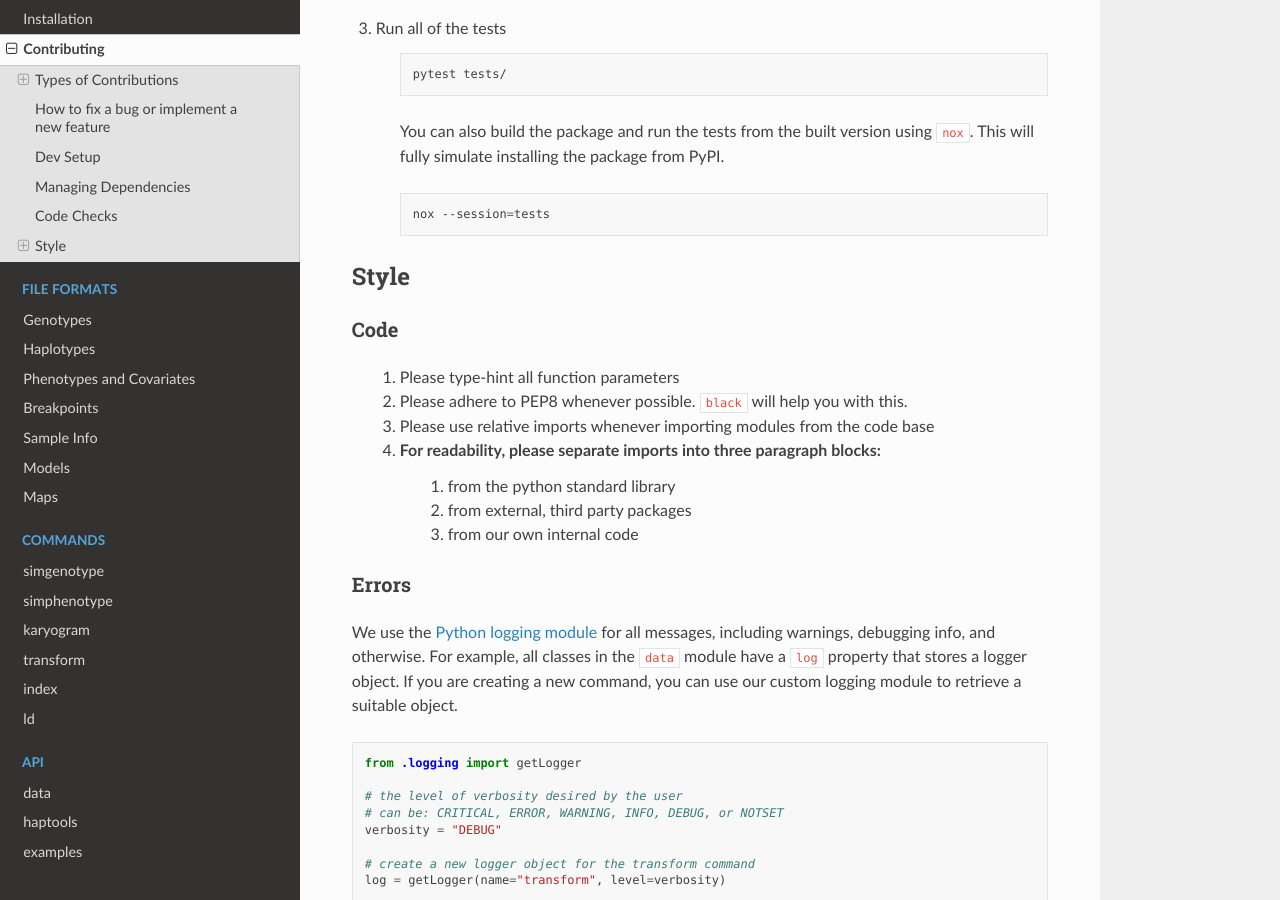
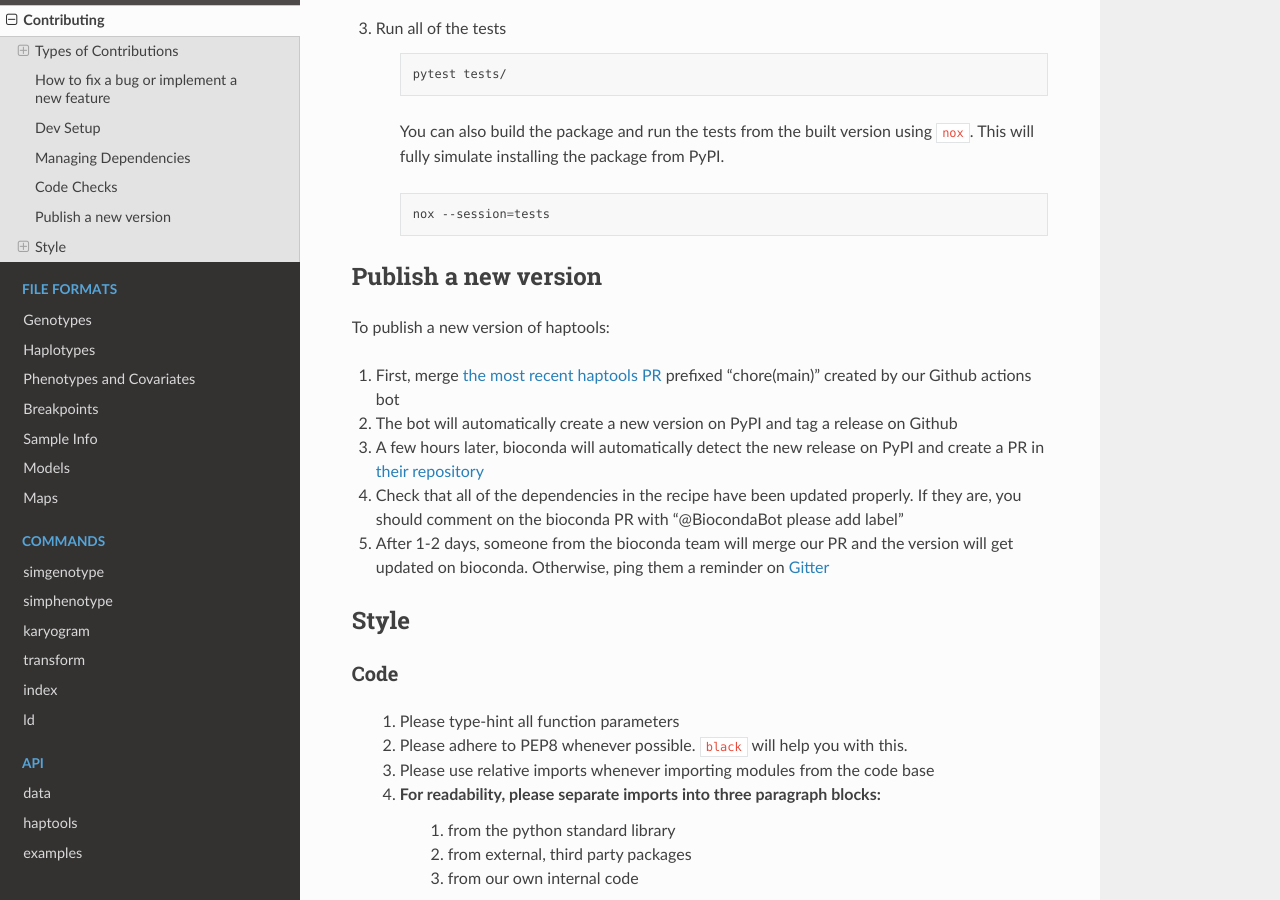
Before and after one commit to CAST-genomics/haptools, a Sphinx documentation site: the page built from docs/project_info/contributing.rst, in a window 1280 px wide and 900 px high, scrolled down 2943 px. Built offline with Sphinx 7.4.7 and the Read the Docs theme 2.0.0, drawn with Linux system fonts in a browser that asks for light colours.

Commit message:
describe publication process

```diff
--- a/docs/project_info/contributing.rst
+++ b/docs/project_info/contributing.rst
@@ -131,6 +131,17 @@ Before creating your pull request, please run each of our code checks.
 
         nox --session=tests
 
+---------------------
+Publish a new version
+---------------------
+To publish a new version of haptools:
+
+1. First, merge `the most recent haptools PR <https://github.com/CAST-genomics/haptools/pulls>`_ prefixed "chore(main)" created by our Github actions bot
+2. The bot will automatically create a new version on PyPI and tag a release on Github
+3. A few hours later, bioconda will automatically detect the new release on PyPI and create a PR in `their repository <https://github.com/bioconda/bioconda-recipes/pulls>`_
+4. Check that all of the dependencies in the recipe have been updated properly. If they are, you should comment on the bioconda PR with "@BiocondaBot please add label"
+5. After 1-2 days, someone from the bioconda team will merge our PR and the version will get updated on bioconda. Otherwise, ping them a reminder on `Gitter <https://gitter.im/bioconda/Lobby>`_
+
 -----
 Style
 -----
```
